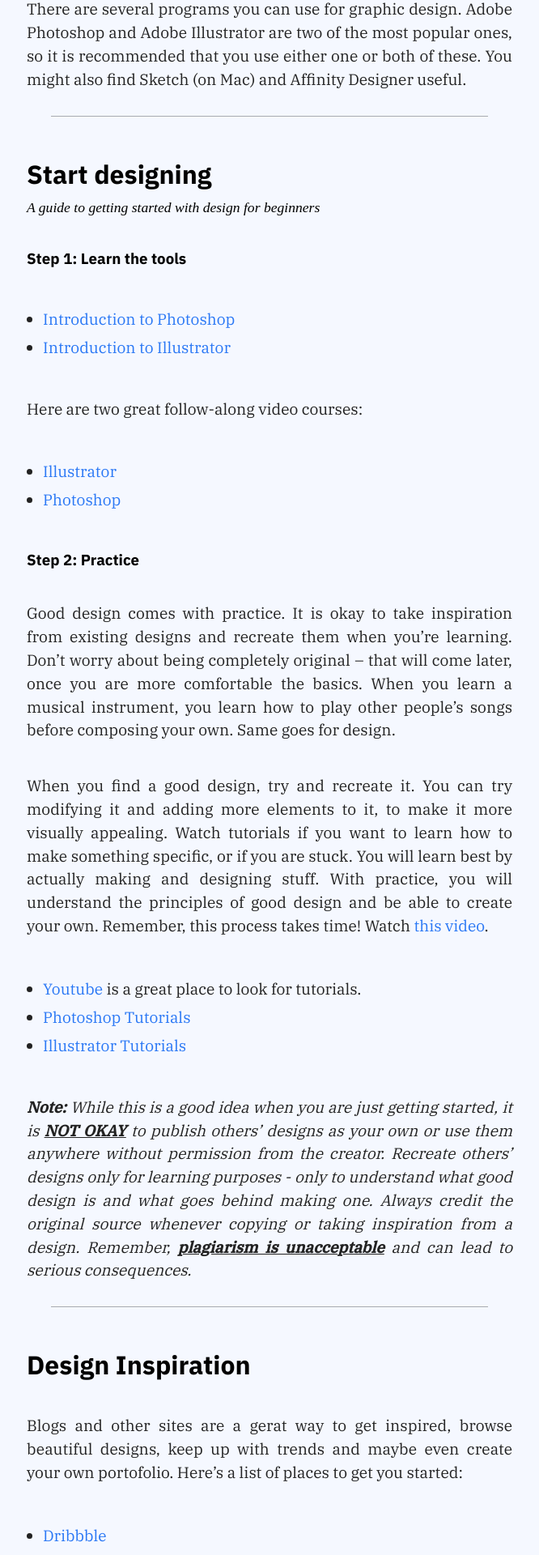
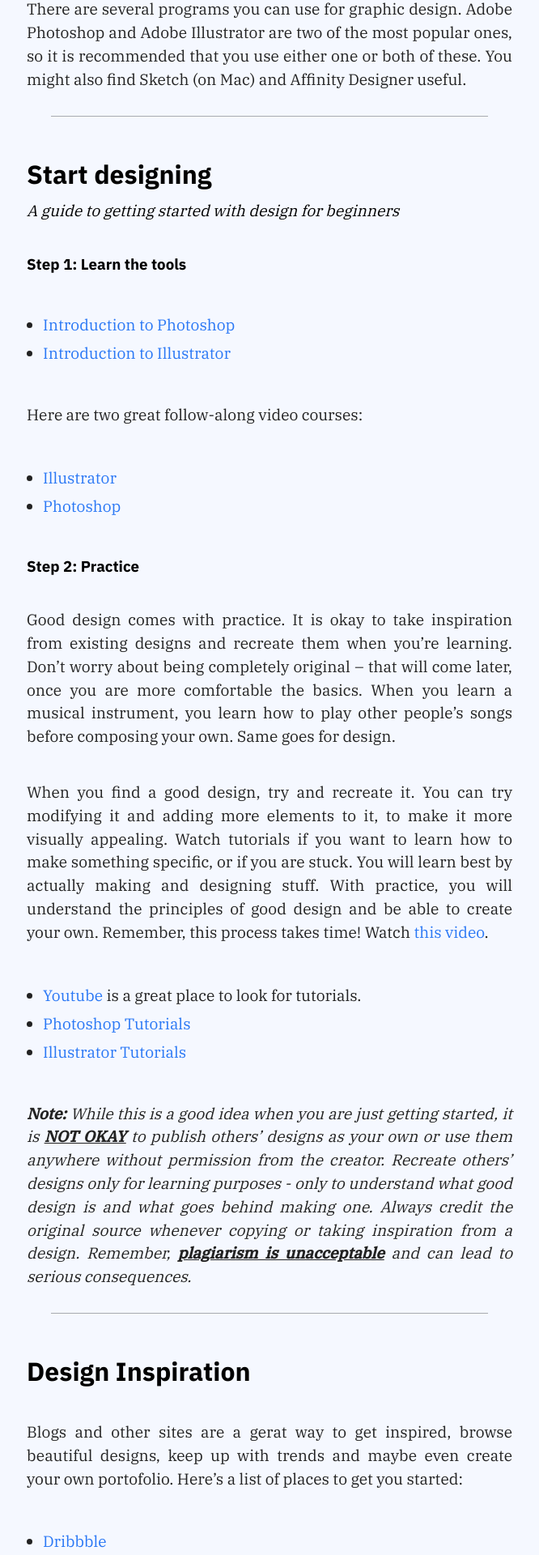
Before and after one commit to exunclan/resources, a Jekyll site: the page built from _posts/2019-05-20-design.md, in a window 1280 px wide. Shown: the part 440-2360 px from the top of the page at 81% size, without its empty margins (307-973 px from the left). Built offline with Jekyll 4.4.1, drawn with Linux system fonts in a browser that asks for light colours.

Commit message:
Fix fonts

```diff
--- a/_sass/resources.scss
+++ b/_sass/resources.scss
@@ -75,10 +75,13 @@ h2 {
   margin-top: 40px;
 }
 
-p {
+p, i, u, b, strong {
   font-size: 1.2rem;
   line-height: 1.8rem;
   font-family: $serif-font-stack;
+}
+
+p {
   max-width: 640px;
   padding: 10px 0;
   width: 100%;
```
